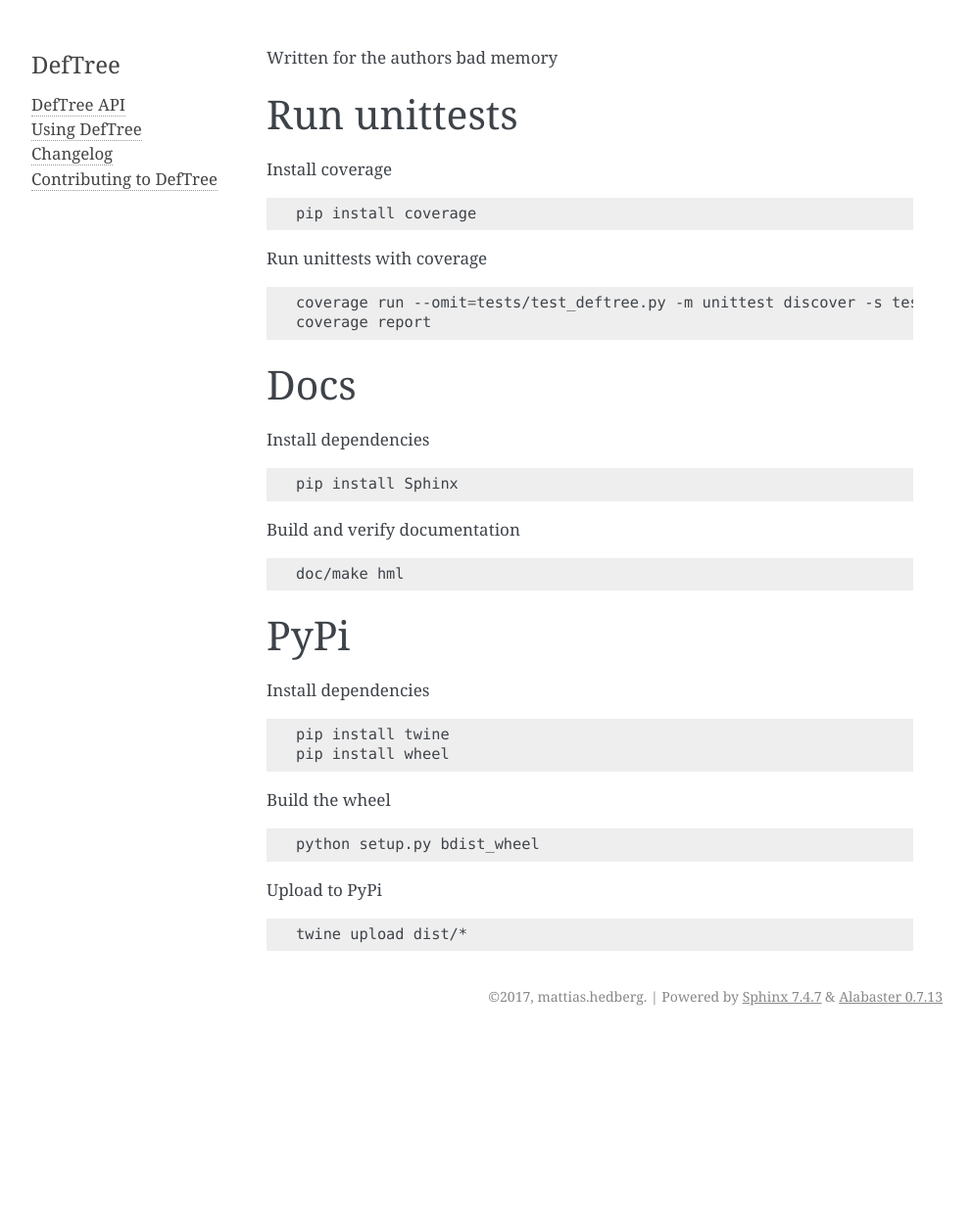
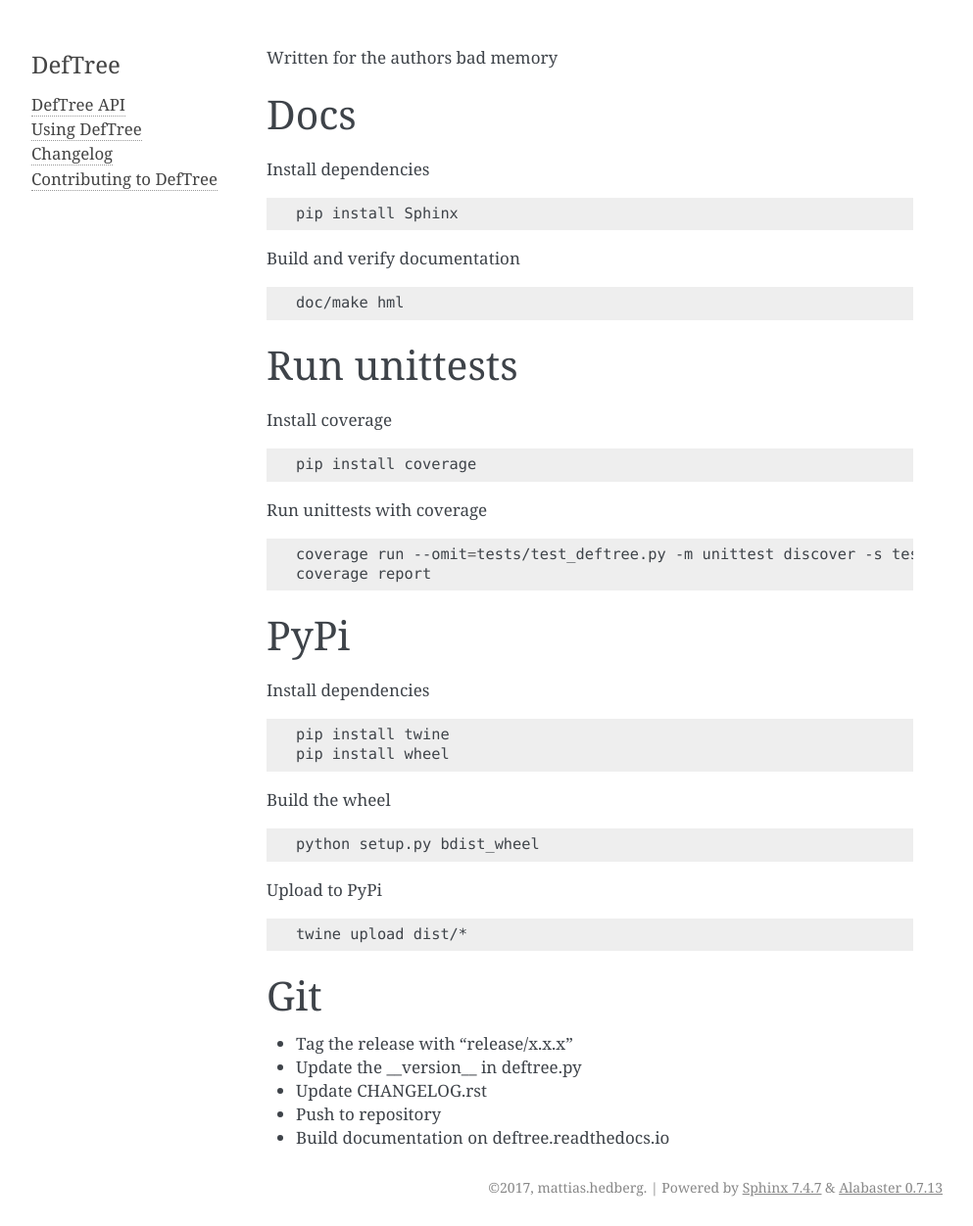
Before and after one commit to Jerakin/DefTree, a Sphinx documentation site: the page built from doc/source/release.rst, in a window 1280 px wide. Shown: the whole page at 98% size, without its empty margins (148-1141 px from the left). Built offline with Sphinx 7.4.7, drawn with Linux system fonts in a browser that asks for light colours; before the commit the page ends 1057 px from its top, so only the background shows below that.

Commit message:
Release documentaiton

```diff
--- a/doc/source/release.rst
+++ b/doc/source/release.rst
@@ -1,4 +1,20 @@
 Written for the authors bad memory
+
+Docs
+****
+Install dependencies
+
+.. code:: bash
+
+    pip install Sphinx
+
+Build and verify documentation
+
+.. code:: bash
+
+    doc/make hml
+
+
 
 Run unittests
 *************
@@ -17,20 +33,6 @@ Run unittests with coverage
     coverage run --omit=tests/test_deftree.py -m unittest discover -s tests/
     coverage report
 
-
-Docs
-****
-Install dependencies
-
-.. code:: bash
-
-    pip install Sphinx
-
-Build and verify documentation
-
-.. code:: bash
-
-    doc/make hml
 
 
 PyPi
@@ -54,3 +56,13 @@ Upload to PyPi
 .. code:: bash
 
     twine upload dist/*
+
+
+Git
+***
+
+* Tag the release with "release/x.x.x"
+* Update the __version__ in deftree.py
+* Update CHANGELOG.rst
+* Push to repository
+* Build documentation on deftree.readthedocs.io
```
